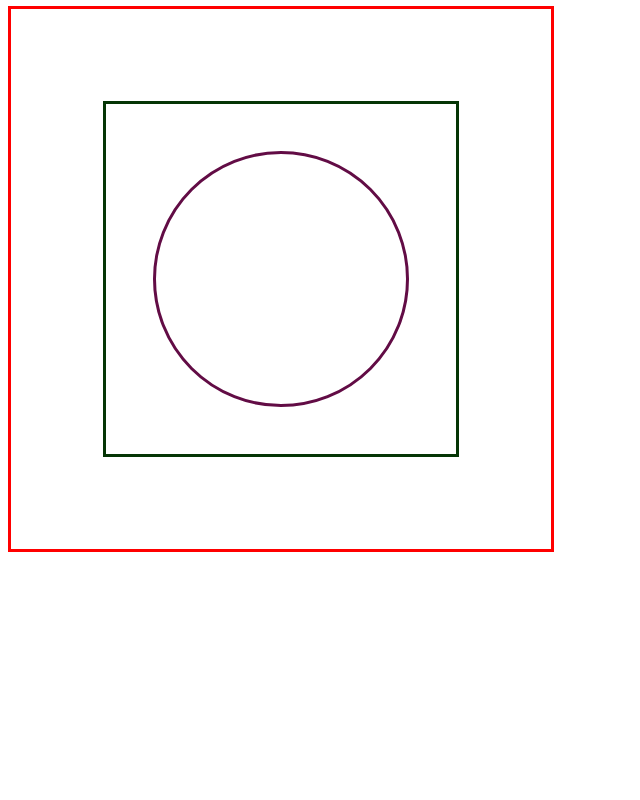
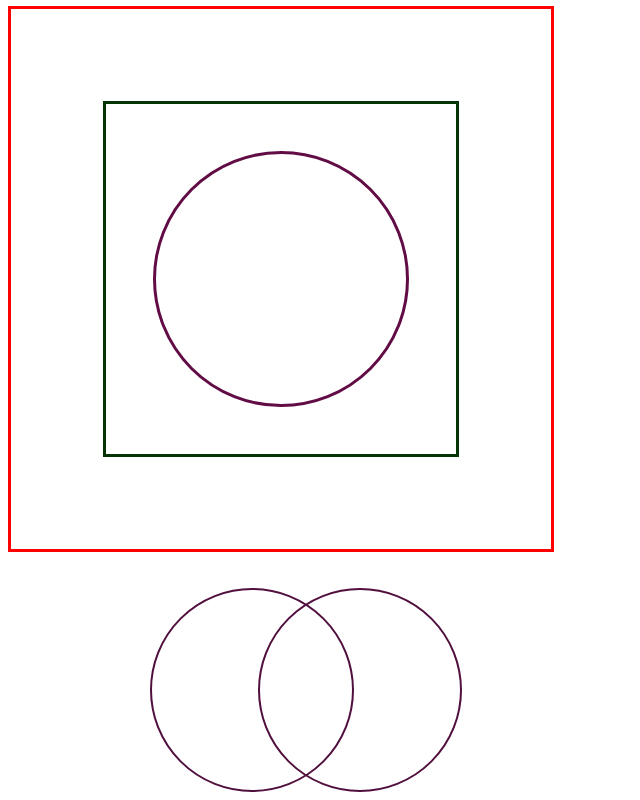
Before and after one commit to Harshita-Karumuri/Activity, a plain HTML site: page index.html in a window 1280 px wide. Shown: the part 696-1496 px from the top of the page, without its empty margins (0-640 px from the left). Before the commit the page ends 1292 px from the top, so only its background shows below. Drawn offline with Linux system fonts and the light colour scheme.

Commit message:
intersection of circles

```diff
--- a/style.css
+++ b/style.css
@@ -45,3 +45,19 @@
     border: 3px solid rgb(98, 12, 69);
     border-radius: 50%;
 }
+
+.circle1{
+    border-radius:50%;
+    width:200px;
+    height: 200px;
+    position: absolute;
+    left: 150px;
+    border: 2px solid rgb(81, 15, 62);
+}
+.circle2{
+    border-radius:50%;
+    width:200px;
+    height: 200px;
+    border:2px solid rgb(81,15,62);
+    margin-left: 250px;
+}
```
